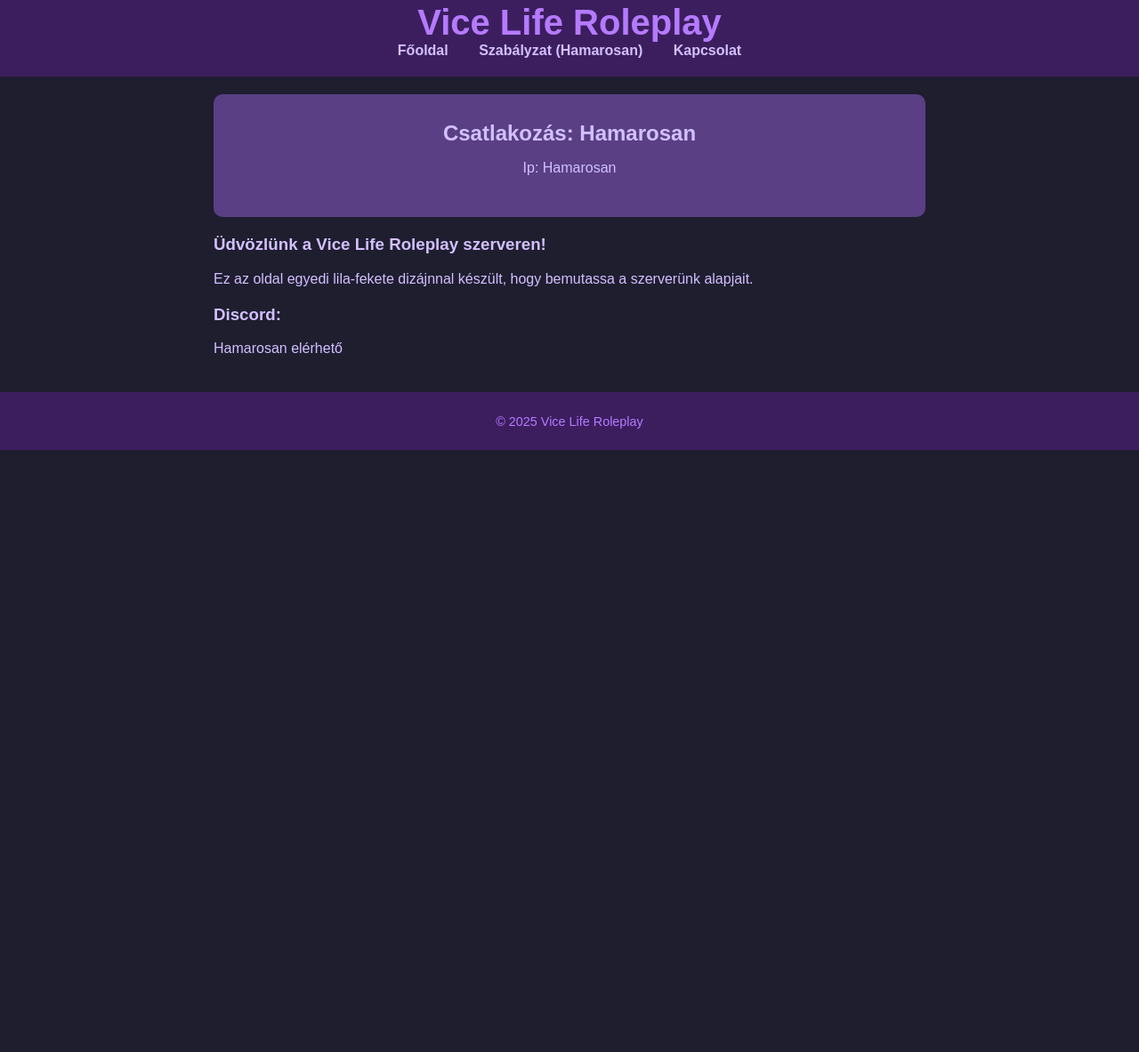
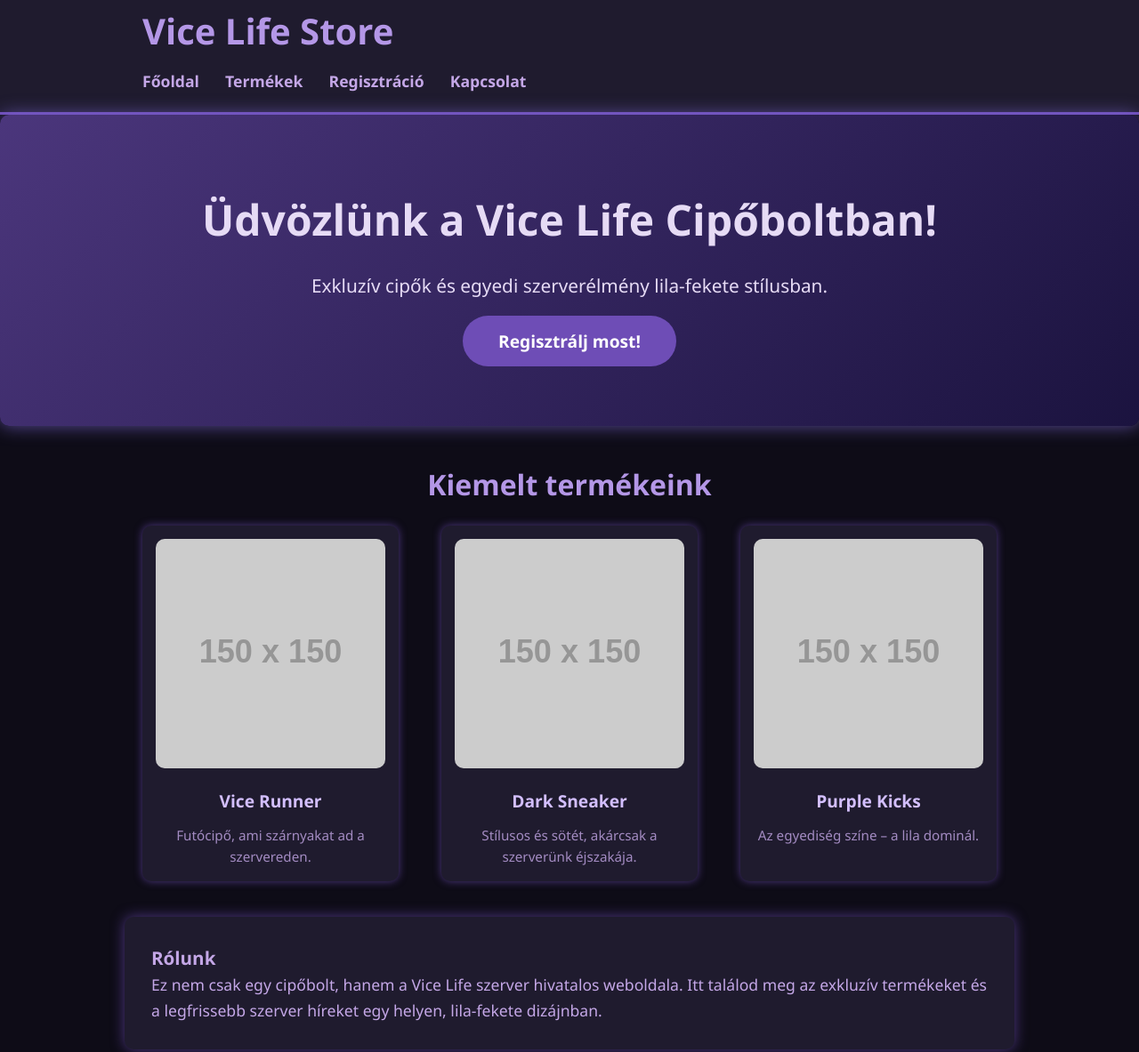
Before and after one commit to Bruno487881/vice-life-website, a plain HTML site: page index.html in a window 1280 px wide. Shown: the part 17-1200 px from the top of the page at 89% size. Before the commit the page ends 800 px from the top, so only its background shows below. Drawn offline with Linux system fonts and the light colour scheme; placeholder pictures from the web are drawn by us.

Commit message:
store
hivatalos store

```diff
--- a/index.html
+++ b/index.html
@@ -3,36 +3,61 @@
 <head>
 <meta charset="UTF-8" />
 <meta name="viewport" content="width=device-width, initial-scale=1" />
-  <title>Vice Life Roleplay</title>
+<title>Vice Life Store - Cipőbolt & Szerver</title>
 <link rel="stylesheet" href="style.css" />
 </head>
 <body>
   <header>
-    <h1>Vice Life Roleplay</h1>
+    <div class="container">
+      <h1>Vice Life Store</h1>
       <nav>
         <a href="#">Főoldal</a>
-      <a href="#">Szabályzat (Hamarosan)</a>
+        <a href="#">Termékek</a>
+        <a href="#">Regisztráció</a>
         <a href="#">Kapcsolat</a>
       </nav>
+    </div>
   </header>
-  <main>
+
   <section class="hero">
-      <h2>Csatlakozás: Hamarosan</h2>
-      <p>Ip: Hamarosan</p>
+    <div class="container">
+      <h2>Üdvözlünk a Vice Life Cipőboltban!</h2>
+      <p>Exkluzív cipők és egyedi szerverélmény lila-fekete stílusban.</p>
+      <a href="#" class="btn">Regisztrálj most!</a>
+    </div>
   </section>
-    <section class="info">
-      <h3>Üdvözlünk a Vice Life Roleplay szerveren!</h3>
-      <p>
-        Ez az oldal egyedi lila-fekete dizájnnal készült, hogy bemutassa a szerverünk alapjait.
-      </p>
+
+  <section class="products container">
+    <h3>Kiemelt termékeink</h3>
+    <div class="product-list">
+      <div class="product">
+        <img src="https://via.placeholder.com/150?text=Cipő+1" alt="Cipő 1" />
+        <h4>Vice Runner</h4>
+        <p>Futócipő, ami szárnyakat ad a szervereden.</p>
+      </div>
+      <div class="product">
+        <img src="https://via.placeholder.com/150?text=Cipő+2" alt="Cipő 2" />
+        <h4>Dark Sneaker</h4>
+        <p>Stílusos és sötét, akárcsak a szerverünk éjszakája.</p>
+      </div>
+      <div class="product">
+        <img src="https://via.placeholder.com/150?text=Cipő+3" alt="Cipő 3" />
+        <h4>Purple Kicks</h4>
+        <p>Az egyediség színe – a lila dominál.</p>
+      </div>
+    </div>
   </section>
-    <section class="discord">
-      <h3>Discord:</h3>
-      <p>Hamarosan elérhető</p>
+
+  <section class="info container">
+    <h3>Rólunk</h3>
+    <p>Ez nem csak egy cipőbolt, hanem a Vice Life szerver hivatalos weboldala. Itt találod meg az exkluzív termékeket és a legfrissebb szerver híreket egy helyen, lila-fekete dizájnban.</p>
   </section>
-  </main>
+
   <footer>
-    <p>&copy; 2025 Vice Life Roleplay</p>
+    <div class="container">
+      <p>&copy; 2025 Vice Life Store - Minden jog fenntartva</p>
+      <p>Kapcsolat: info@vicelifestore.hu</p>
+    </div>
   </footer>
 </body>
 </html>
--- a/style.css
+++ b/style.css
@@ -1,66 +1,181 @@
-body {
+/* Reset és alapok */
+* {
+  box-sizing: border-box;
   margin: 0;
-  font-family: Arial, sans-serif;
-  background-color: #1e1e2f;
-  color: #d3c0ff;
+  padding: 0;
 }
 
+body {
+  font-family: 'Segoe UI', Tahoma, Geneva, Verdana, sans-serif;
+  background-color: #0e0c17;
+  color: #c4a7e7;
+  line-height: 1.6;
+}
+
+.container {
+  max-width: 1000px;
+  margin: 0 auto;
+  padding: 0 20px;
+}
+
+/* Header */
+
 header {
-  background-color: #3c1e5f;
-  padding: 20px;
+  background-color: #1f1b2e;
+  padding: 20px 0;
+  border-bottom: 3px solid #6e4db6;
+}
+
+header h1 {
+  color: #b497e7;
+  font-size: 2.5rem;
+}
+
+header nav {
+  margin-top: 10px;
+}
+
+header nav a {
+  color: #c4a7e7;
+  text-decoration: none;
+  margin-right: 25px;
+  font-weight: 600;
+  font-size: 1.1rem;
+  transition: color 0.3s ease;
+}
+
+header nav a:hover {
+  color: #7f6ad8;
+}
+
+/* Hero section */
+
+.hero {
+  background: linear-gradient(135deg, #4b367c, #1b133f);
+  color: #e6dbf5;
+  padding: 80px 0;
+  text-align: center;
+  margin-bottom: 40px;
+  border-radius: 10px;
+  box-shadow: 0 0 20px #7f6ad8aa;
+}
+
+.hero h2 {
+  font-size: 3rem;
+  margin-bottom: 20px;
+}
+
+.hero p {
+  font-size: 1.3rem;
+  margin-bottom: 30px;
+}
+
+.btn {
+  background-color: #6e4db6;
+  color: #fff;
+  padding: 15px 40px;
+  border: none;
+  border-radius: 50px;
+  font-size: 1.2rem;
+  cursor: pointer;
+  text-decoration: none;
+  font-weight: bold;
+  transition: background-color 0.3s ease;
+}
+
+.btn:hover {
+  background-color: #927add;
+}
+
+/* Products section */
+
+.products h3 {
+  font-size: 2rem;
+  margin-bottom: 20px;
+  color: #b497e7;
   text-align: center;
 }
 
-header h1 {
-  margin: 0;
-  font-size: 2.5rem;
-  color: #b57aff;
+.product-list {
+  display: flex;
+  justify-content: space-between;
+  gap: 20px;
+  flex-wrap: wrap;
 }
 
-nav a {
-  color: #d3c0ff;
-  text-decoration: none;
-  margin: 0 15px;
-  font-weight: bold;
+.product {
+  background-color: #1f1b2e;
+  border-radius: 10px;
+  padding: 15px;
+  width: 30%;
+  box-shadow: 0 0 10px #6e4db6aa;
+  text-align: center;
+  transition: transform 0.3s ease;
 }
 
-nav a:hover {
-  color: #ffb3ff;
+.product:hover {
+  transform: translateY(-10px);
+  box-shadow: 0 0 20px #927add;
 }
 
-main {
-  padding: 20px;
-  max-width: 800px;
-  margin: 0 auto;
+.product img {
+  width: 100%;
+  border-radius: 10px;
+  margin-bottom: 15px;
 }
 
-.hero {
-  background-color: #5a3f85;
+.product h4 {
+  margin-bottom: 10px;
+  font-size: 1.2rem;
+  color: #d3bfff;
+}
+
+.product p {
+  font-size: 0.95rem;
+  color: #c4a7e7cc;
+}
+
+/* Info section */
+
+.info {
+  background-color: #1f1b2e;
   padding: 30px;
   border-radius: 10px;
-  text-align: center;
-  margin-bottom: 20px;
+  box-shadow: 0 0 15px #6e4db6aa;
+  margin-top: 40px;
+  font-size: 1.1rem;
 }
 
-.hero h2 {
-  margin: 0 0 10px 0;
+/* Footer */
+
+footer {
+  background-color: #1b133f;
+  color: #6e4db6;
+  text-align: center;
+  padding: 20px 0;
+  margin-top: 50px;
+  font-size: 0.9rem;
 }
 
-.info, .discord {
-  margin-bottom: 20px;
-}
+/* Responsive */
 
-footer {
-  background-color: #3c1e5f;
-  text-align: center;
-  padding: 10px;
-  font-size: 0.9rem;
-  color: #b57aff;
-}
+@media(max-width: 768px) {
+  .product-list {
+    flex-direction: column;
+    align-items: center;
+  }
 
-@media (max-width: 600px) {
-  nav a {
-    display: block;
-    margin: 10px 0;
+  .product {
+    width: 90%;
+    margin-bottom: 20px;
+  }
+
+  header nav {
+    text-align: center;
+  }
+
+  header nav a {
+    display: inline-block;
+    margin: 10px 15px;
   }
 }
```
Lines whose indentation alone changed are shown as unchanged.
